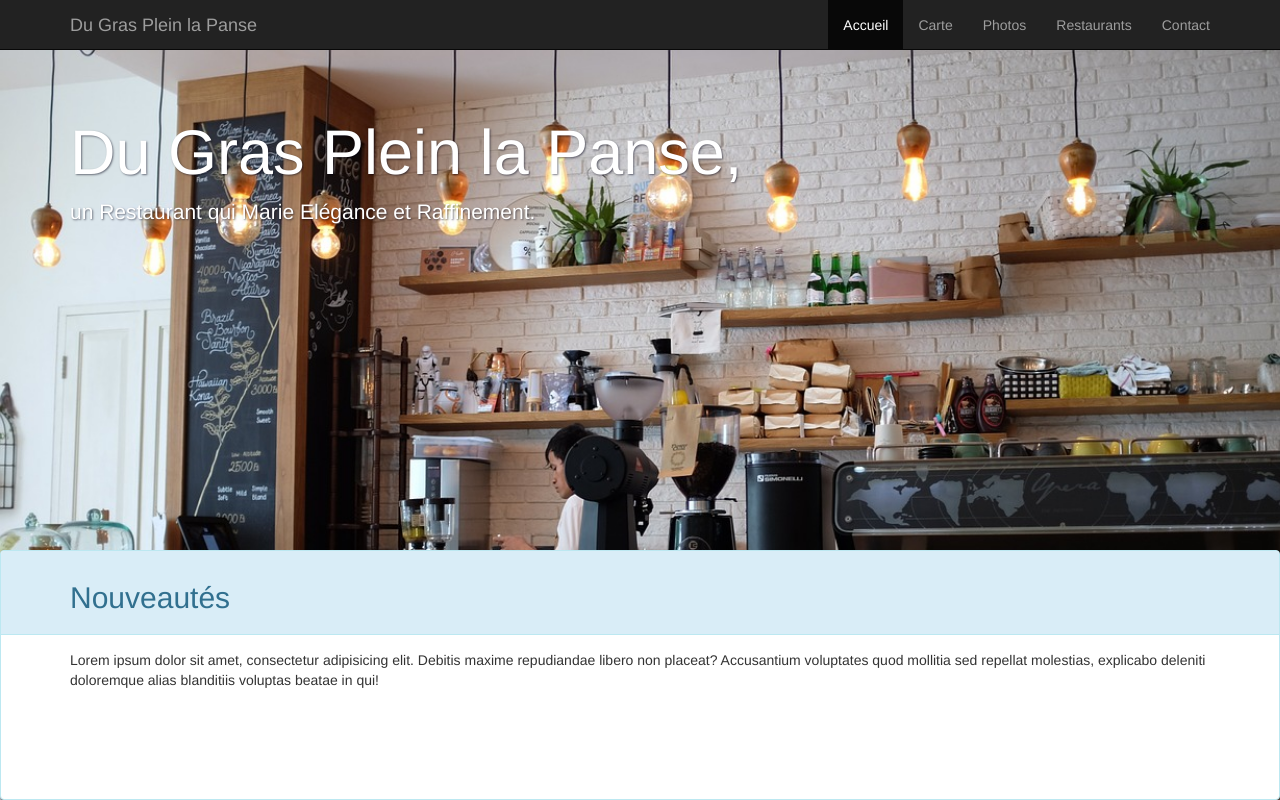
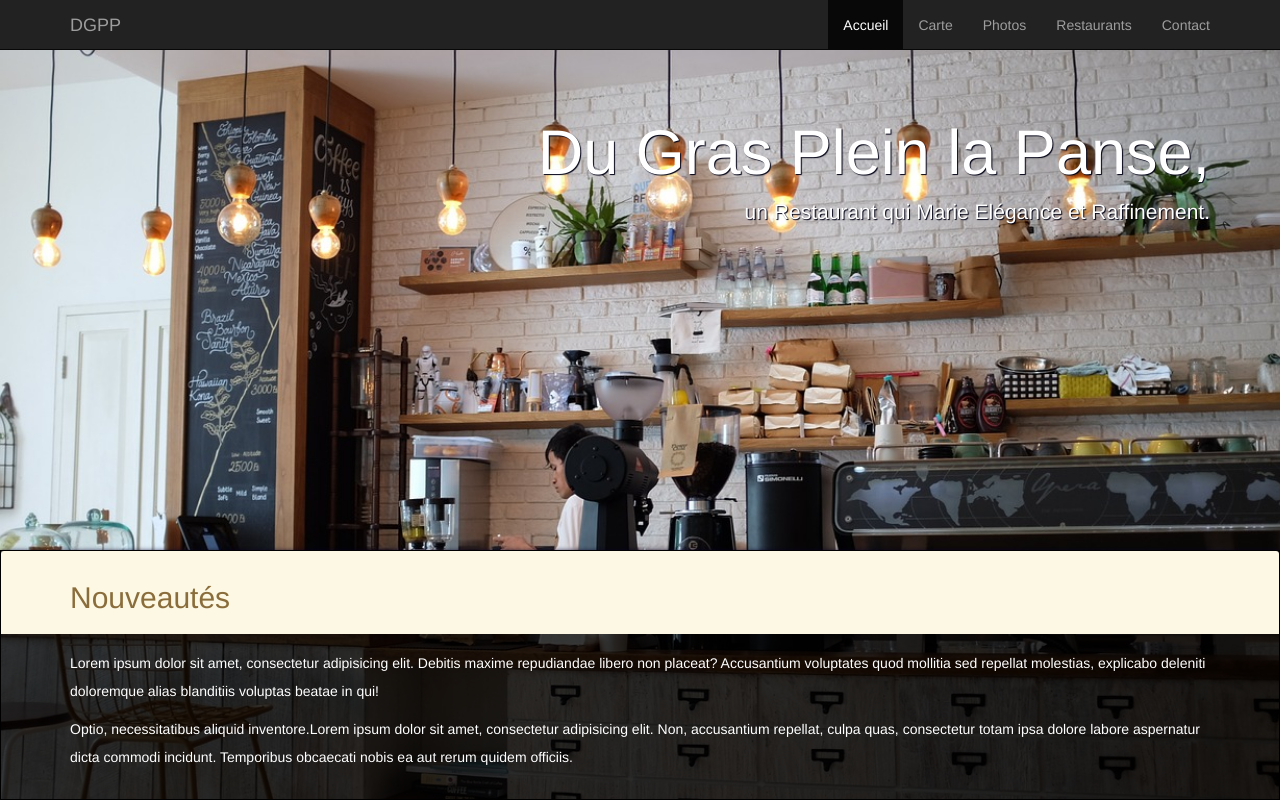
Before and after one commit to vanmaerckechri/restaurant-css-framework, a plain HTML site: page index.html in a window 1280 px wide. Shown: the top 800 px of the page. Drawn offline with nearby package versions, Linux system fonts and the light colour scheme.

Commit message:
accueil ok

```diff
--- a/assets/scss/_layout.scss
+++ b/assets/scss/_layout.scss
@@ -12,24 +12,49 @@
 	section.jumbotron
 	{
 		@extend .etablissementBg;
+		margin-bottom: 0;
 		background: url("../images/etablissement.jpg");
 		min-height: calc(100vh - 50px);
+		text-align: right;
 		h1, p
 		{
 			@extend .textCouleurEtOmbres;
 		}
 	}
-	/*section.panel
-	{
-		min-height: calc(50vh - 50px);
-	}*/
 	section#nouveautes
 	{
 		position: absolute;
 		top: calc(100vh - 300px);
 		left: 0;
+		background-color: rgba(0, 0, 0, .7);
+	}
+	section#concert
+	{
+		background-color: rgba(0, 0, 0, 1);
+	}
+	section#nouveautes, section#concert
+	{
+		margin-bottom: 0;
+		border: 1px solid black;
+		border-radius: 0;
 		min-height: 250px;
 		width: 100%;
+		box-shadow: 1px 1px 5px rgba(10, 0, 40, 1);
+		.panel-heading
+		{
+			border: none;
+			h2
+			{
+			}
+		}
+		.panel-body
+		{
+			p
+			{
+				color: white;
+				line-height: 2em;
+			}
+		}
 	}
 	#concertImg
 	{
--- a/assets/scss/_variables.scss
+++ b/assets/scss/_variables.scss
@@ -10,5 +10,5 @@ $maVariable: blablabla;
 .textCouleurEtOmbres
 {
 	color: white;
-	text-shadow: 1px 1px 2px rgba(0, 0, 20, .5);
+	text-shadow: 1px 1px 1px rgba(0, 0, 20, 1);
 }
--- a/index.html
+++ b/index.html
@@ -20,7 +20,7 @@
                         <span class="icon-bar"></span>
                         <span class="icon-bar"></span>
                     </button>
-                    <a class="navbar-brand" href="#">Du Gras Plein la Panse</a>
+                    <a class="navbar-brand" href="#">DGPP</a>
                 </div>
                 <div id="navbar" class="navbar-collapse collapse">
                     <ul class="nav navbar-nav navbar-right">
@@ -39,14 +39,17 @@
             <h1 class="container">Du Gras Plein la Panse,</h1>
             <p class="container">un Restaurant qui Marie Elégance et Raffinement.</p>
         </section>
-        <section id="nouveautes" class="panel panel-info"><!-- Thèmes = .panel-default , .panel-primary , .panel-success , .panel-info , .panel-warning d' .panel-danger .panel-warning , ou .panel-danger -->
+        <section id="nouveautes" class="panel panel-warning"><!-- Thèmes = .panel-default , .panel-primary , .panel-success , .panel-info , .panel-warning, .panel-danger -->
             <div class="panel-heading container-fluid">
                 <h2 class="container">Nouveautés</h2>
             </div>
-            <p class="panel-body container">Lorem ipsum dolor sit amet, consectetur adipisicing elit. Debitis maxime repudiandae libero non placeat? Accusantium voluptates quod mollitia sed repellat molestias, explicabo deleniti doloremque alias blanditiis voluptas beatae in qui!</p>
+            <div class="panel-body container">
+                <p>Lorem ipsum dolor sit amet, consectetur adipisicing elit. Debitis maxime repudiandae libero non placeat? Accusantium voluptates quod mollitia sed repellat molestias, explicabo deleniti doloremque alias blanditiis voluptas beatae in qui!</p>
+                <p>Optio, necessitatibus aliquid inventore.Lorem ipsum dolor sit amet, consectetur adipisicing elit. Non, accusantium repellat, culpa quas, consectetur totam ipsa dolore labore aspernatur dicta commodi incidunt. Temporibus obcaecati nobis ea aut rerum quidem officiis.</p>
+            </div>
         </section>
         <div id="concertImg"></div>
-        <section id="concert" class="panel panel-info">
+        <section id="concert" class="panel panel-warning">
             <div class="panel-heading container-fluid">
                 <h2 class="container">Concerts à Venir</h2>
             </div>
```
Also changed, not shown: assets/css/style.css, 1 other file.
